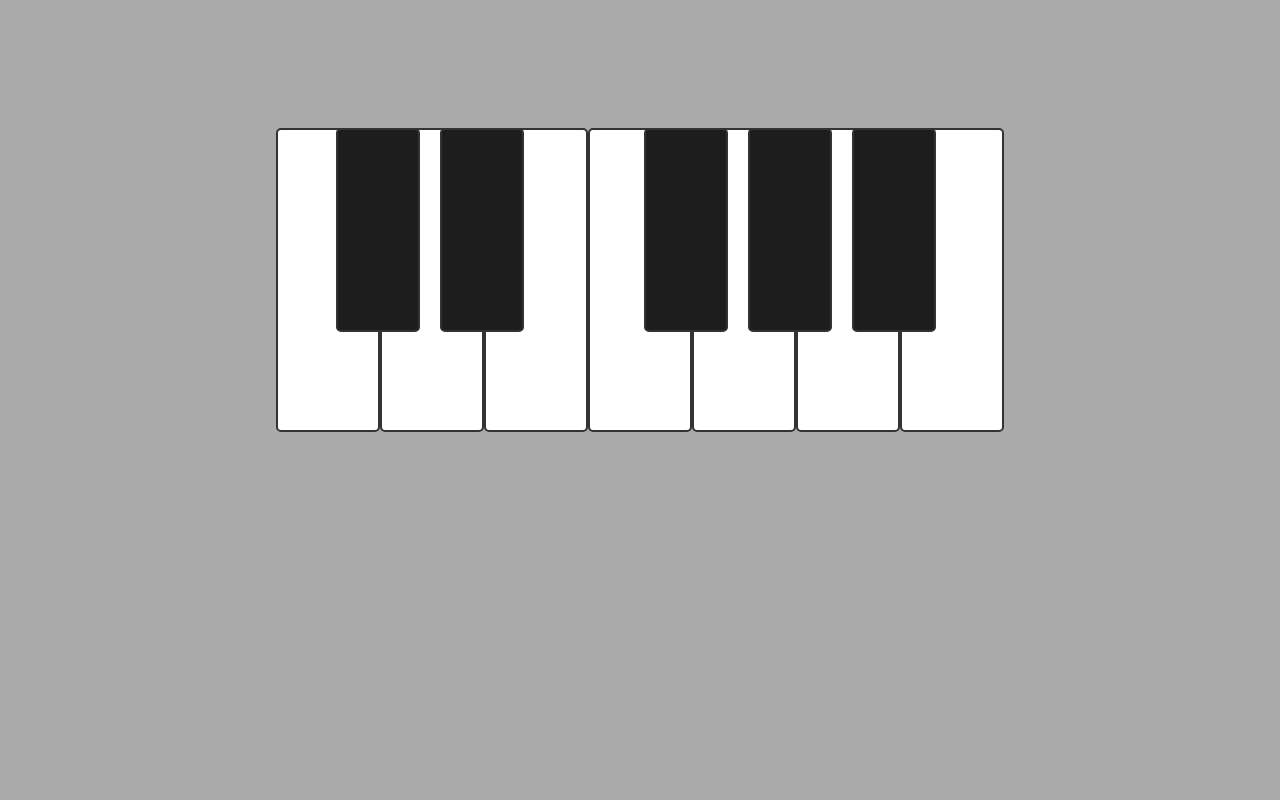
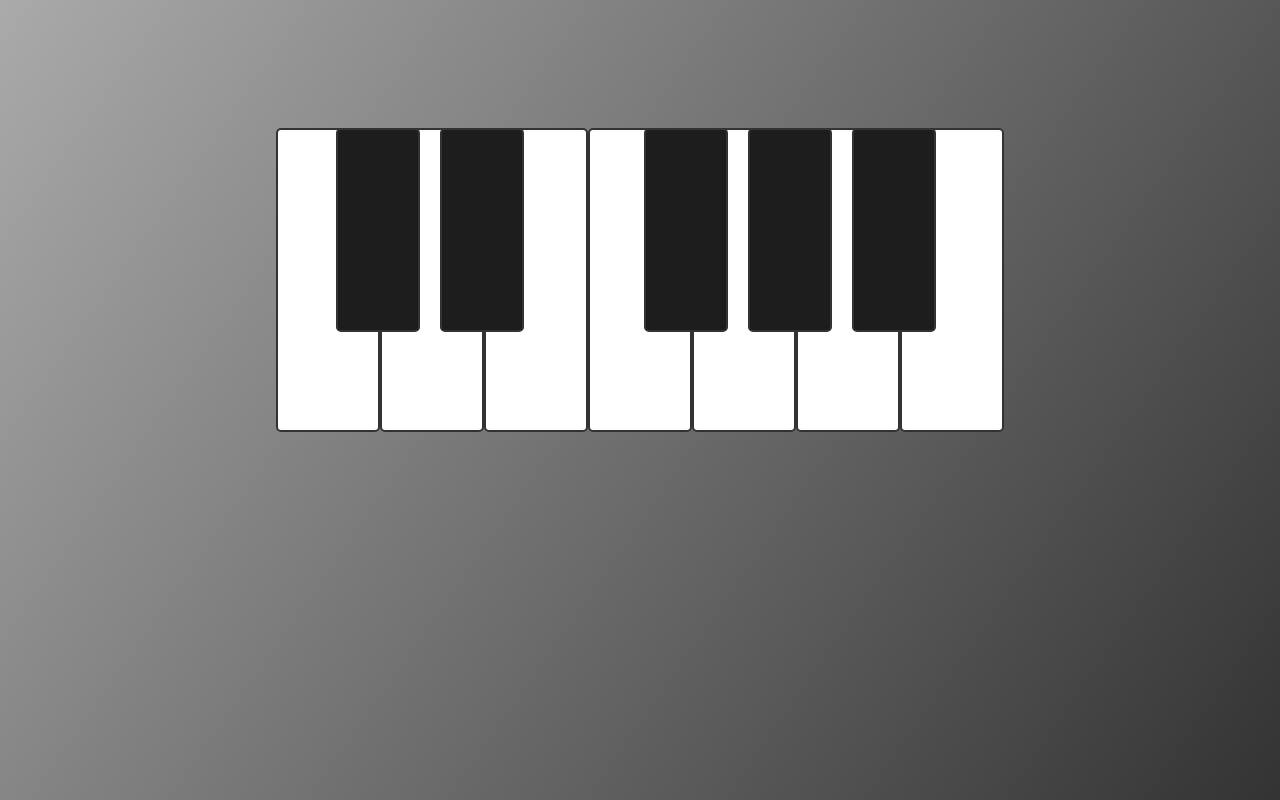
Before and after one commit to DowranRowshenow/Piano, a plain HTML site: page index.html in a window 1280 px wide. Drawn offline with Linux system fonts and the light colour scheme.

Commit message:
Update style.css

```diff
--- a/style.css
+++ b/style.css
@@ -7,8 +7,13 @@ a
 }
 body
 {
+    width: 100%;
+    height: 100%;
     margin: 0;
-    background-color: #aaa;
+    background: linear-gradient(125deg, #aaa, #333);
+    background-repeat: no-repeat;
+    background-size: contain;
+    background-attachment: fixed;
     display: flex;
     justify-content: center;
 }
@@ -24,9 +29,17 @@ main
     display: flex;
     position: absolute;
 }
+.up *:hover
+{
+    background-color: #aaa;
+}
 .down
 {
     display: flex;
+}
+.down *:hover
+{
+    background-color: #aaa;
 }
 .a
 {
```
